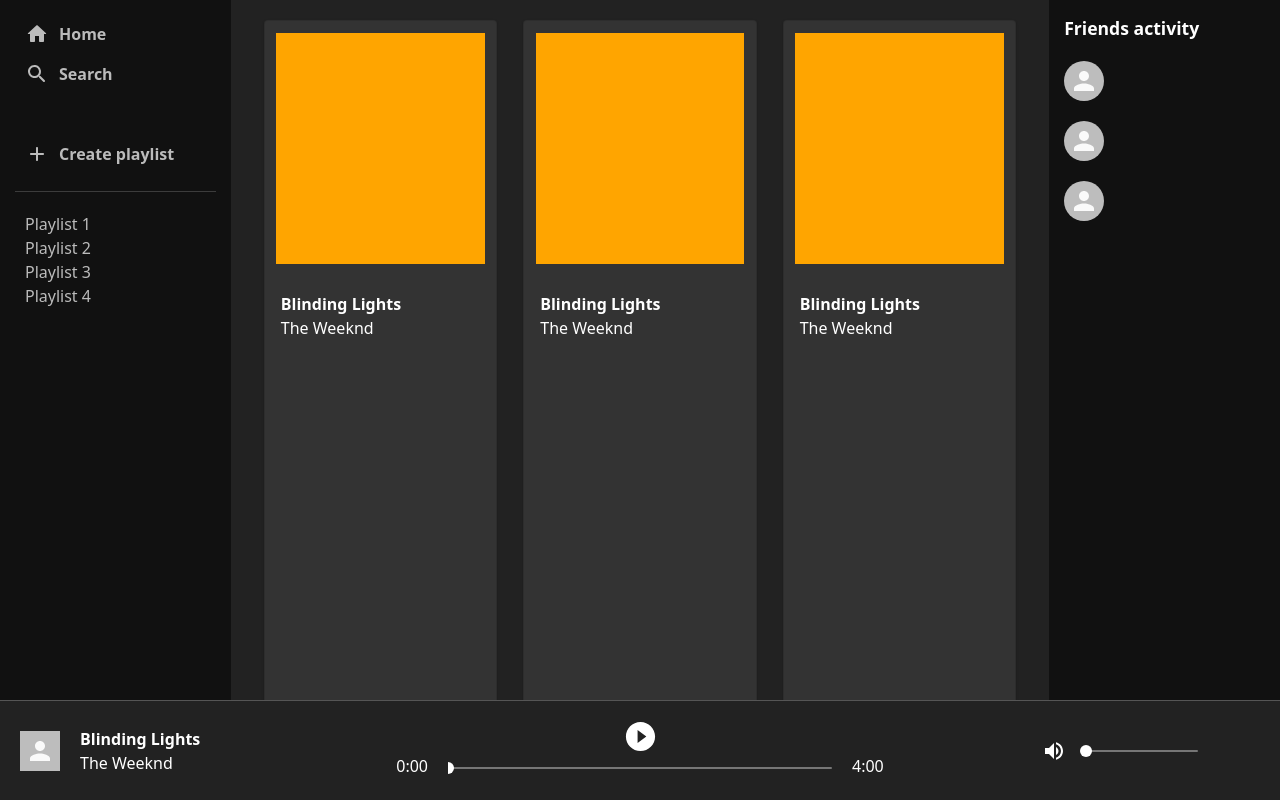
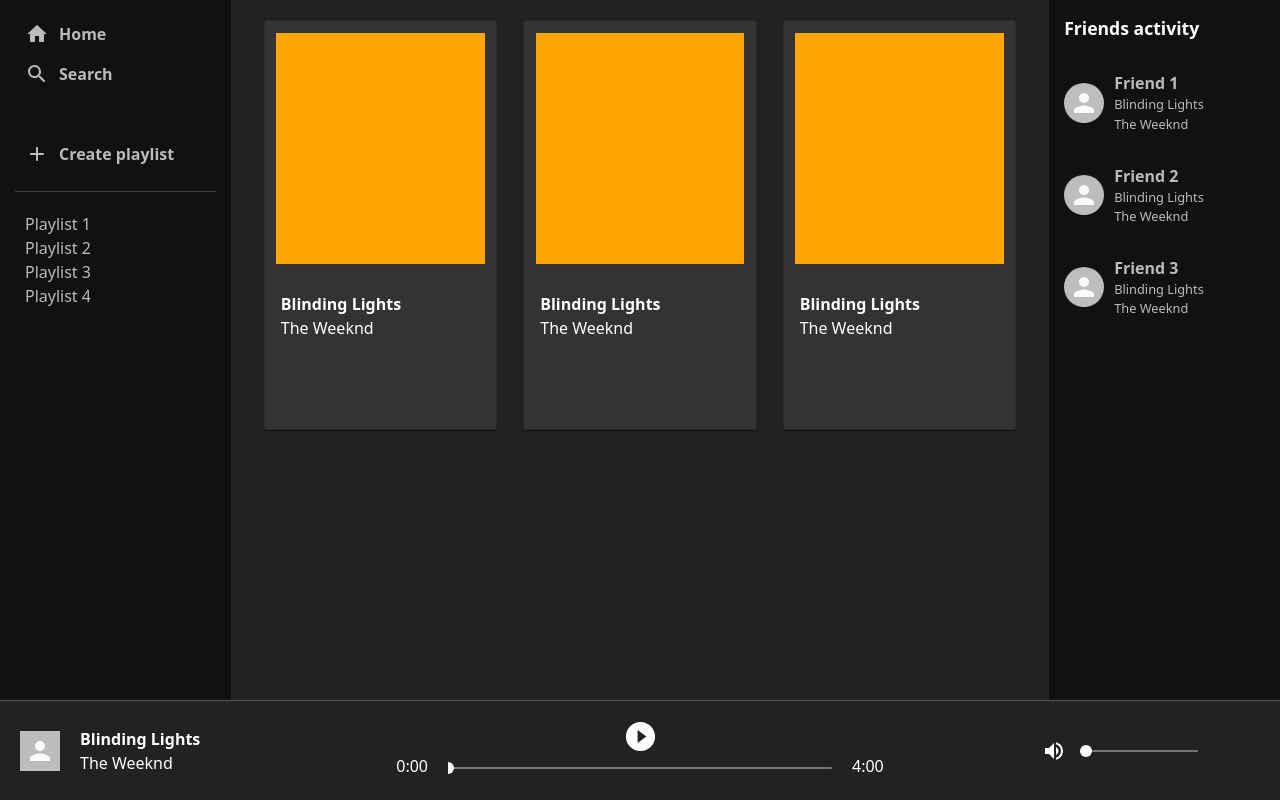
Before and after one commit to marcotmotta/clonify, a React (Create React App) app: page / in a window 1280 px wide. Built offline with nearby package versions, Linux system fonts and the light colour scheme.

Commit message:
friends activity

```diff
--- a/src/components/Home/Home.scss
+++ b/src/components/Home/Home.scss
@@ -13,6 +13,8 @@
             overflow: auto;
             height: auto;
             width: 30%;
+            max-width: 300px;
+            max-height: 410px;
             background: #333;
             color: white;
 
--- a/src/components/RightBar/RightBar.js
+++ b/src/components/RightBar/RightBar.js
@@ -11,9 +11,30 @@
                 <div className="title">Friends activity</div>
                 <div className="friends">
                     {/* query */}
-                    <div><Avatar></Avatar></div>
-                    <div><Avatar></Avatar></div>
-                    <div><Avatar></Avatar></div>
+                    <div className="activity">
+                        <Avatar className="avatar"></Avatar>
+                        <div>
+                            <div className="username">Friend 1</div>
+                            <div className="artist">Blinding Lights</div>
+                            <div className="song">The Weeknd</div>
+                        </div>
+                    </div>
+                    <div className="activity">
+                        <Avatar className="avatar"></Avatar>
+                        <div>
+                            <div className="username">Friend 2</div>
+                            <div className="artist">Blinding Lights</div>
+                            <div className="song">The Weeknd</div>
+                        </div>
+                    </div>
+                    <div className="activity">
+                        <Avatar className="avatar"></Avatar>
+                        <div>
+                            <div className="username">Friend 3</div>
+                            <div className="artist">Blinding Lights</div>
+                            <div className="song">The Weeknd</div>
+                        </div>
+                    </div>
                 </div>
             </div>
         )
--- a/src/components/RightBar/RightBar.scss
+++ b/src/components/RightBar/RightBar.scss
@@ -18,8 +18,22 @@
         display: flex;
         flex-direction: column;
 
-        div {
-            margin-top: 10px;
+        .activity {
+            display: flex;
+            align-items: center;
+            margin-top: 30px;
+
+            .avatar {
+                margin-right: 10px;
+            }
+
+            .username {
+                font-weight: bold;
+            }
+
+            .artist, .song {
+                font-size: 80%;
+            }
         }
     }
 }
```
Also changed, not shown: tips.txt.
